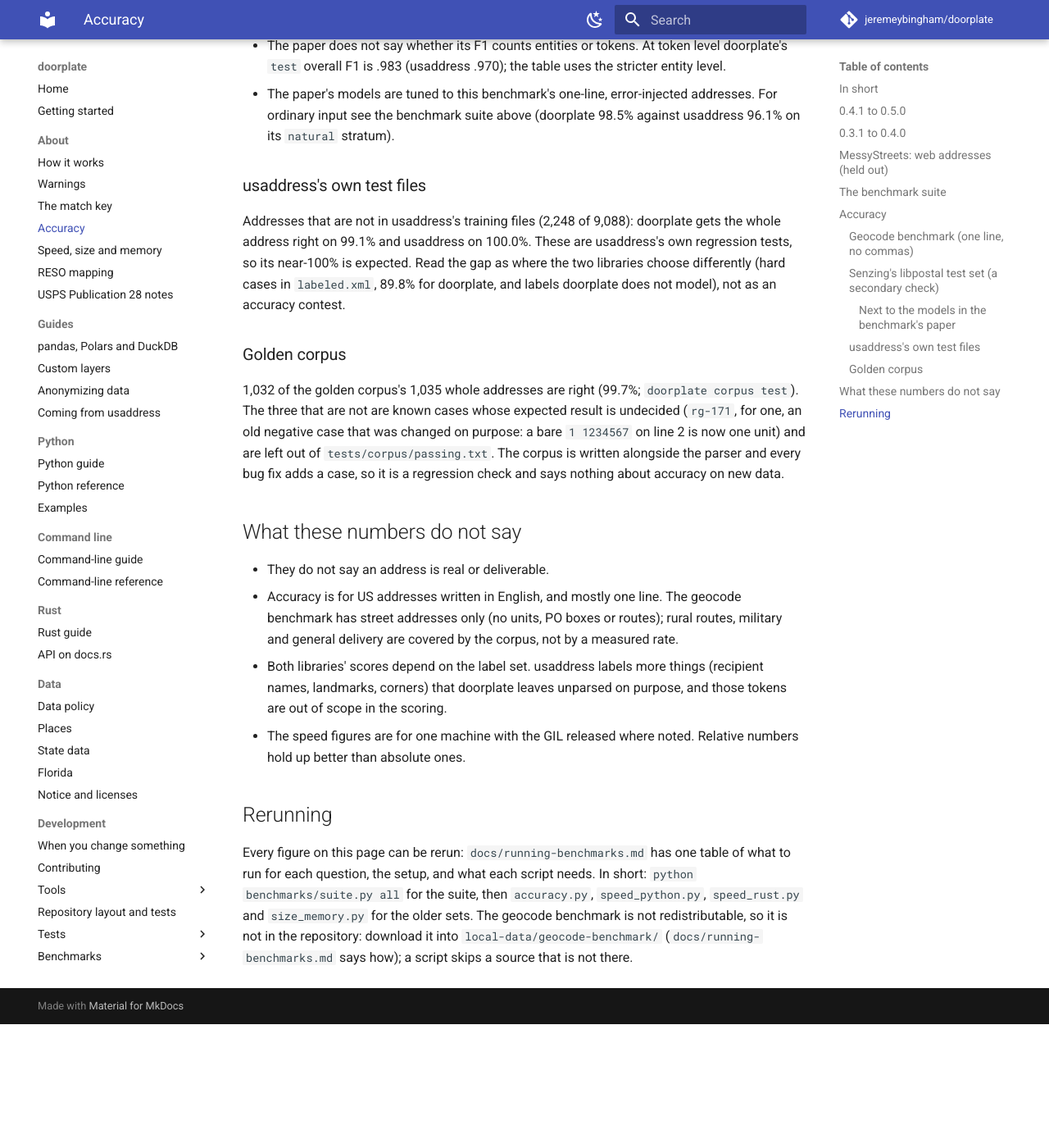
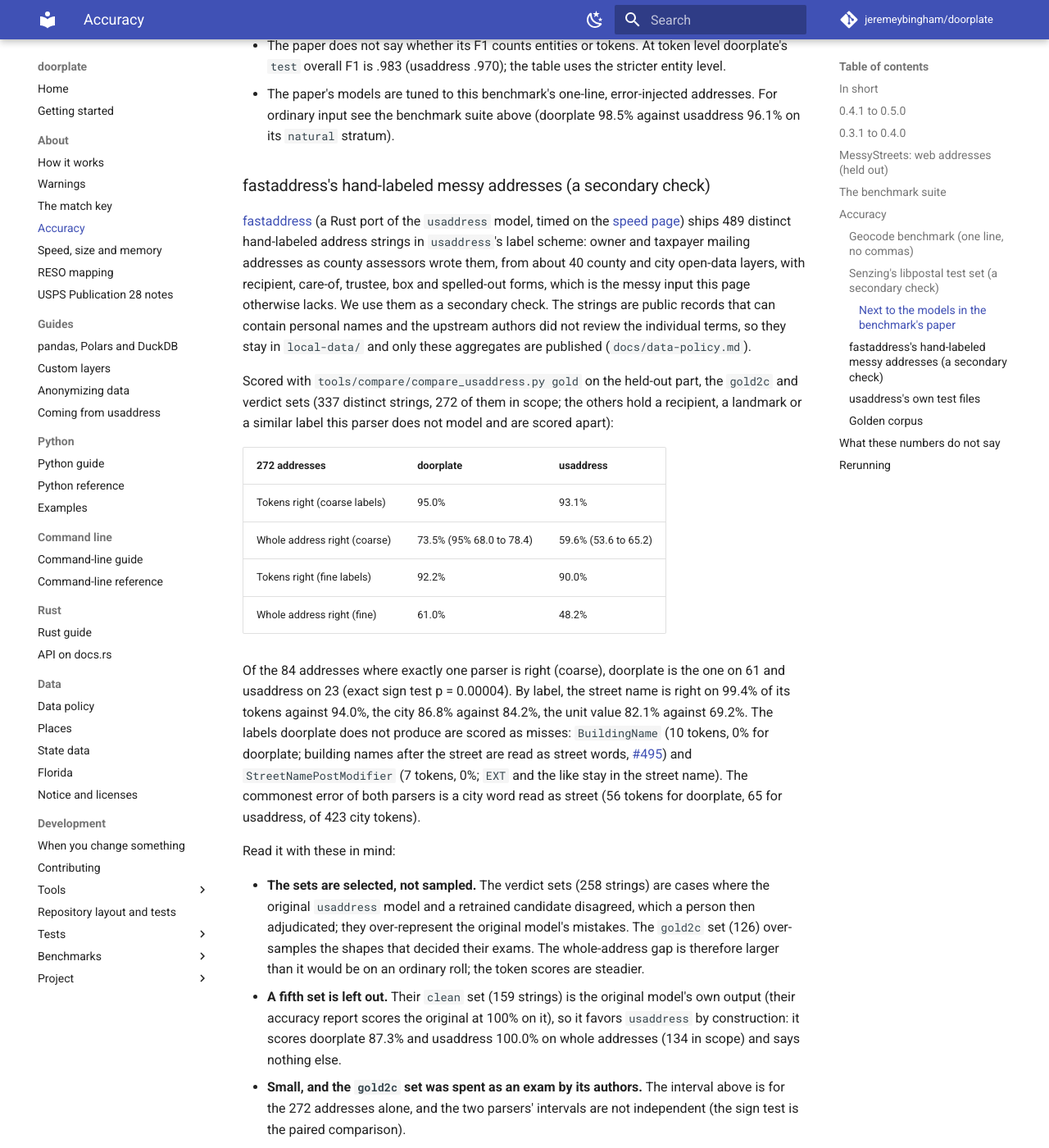
Before and after one commit to jeremeybingham/doorplate, an MkDocs documentation site: the page built from docs/benchmarks.md, in a window 1280 px wide and 1400 px high, scrolled down 11543 px. Shown: the whole window at 82% size. Built offline with MkDocs 1.6.1 and Material for MkDocs 9.7.7, drawn with Linux system fonts in a browser that asks for light colours; comment, search, counter and statistics services are not loaded; before the commit the page ends 12792 px from its top, so only the background shows below that; some of the changed text lies outside the part shown.

Commit message:
Benchmarks: a secondary check on fastaddress's hand-labeled messy addresses (#511)
Co-Authored-By: Claude Sonnet 5.5 <noreply@anthropic.com>

```diff
--- a/docs/benchmarks.md
+++ b/docs/benchmarks.md
@@ -342,6 +342,38 @@ The first five columns are the paper's Table 4. Read it with these in mind:
 - The paper does not say whether its F1 counts entities or tokens. At token level doorplate's `test` overall F1 is .983 (usaddress .970); the table uses the stricter entity level.
 - The paper's models are tuned to this benchmark's one-line, error-injected addresses. For ordinary input see the benchmark suite above (doorplate 98.5% against usaddress 96.1% on its `natural` stratum).
 
+### fastaddress's hand-labeled messy addresses (a secondary check)
+
+[fastaddress](https://github.com/vinvomero/fastaddress) (a Rust port of the `usaddress` model, timed on the [speed page](speed-and-size.md)) ships 489 distinct hand-labeled
+address strings in `usaddress`'s label scheme: owner and taxpayer mailing addresses as county assessors wrote them, from about 40 county and city open-data
+layers, with recipient, care-of, trustee, box and spelled-out forms, which is the messy input this page otherwise lacks. We use them as a secondary check.
+The strings are public records that can contain personal names and the upstream authors did not review the individual terms, so they stay in `local-data/` and only these aggregates
+are published (`docs/data-policy.md`).
+
+Scored with `tools/compare/compare_usaddress.py gold` on the held-out part, the `gold2c` and verdict sets (337 distinct strings, 272 of them in scope; the others hold a
+recipient, a landmark or a similar label this parser does not model and are scored apart):
+
+| 272 addresses | doorplate | usaddress |
+|---|---|---|
+| Tokens right (coarse labels) | 95.0% | 93.1% |
+| Whole address right (coarse) | 73.5% (95% 68.0 to 78.4) | 59.6% (53.6 to 65.2) |
+| Tokens right (fine labels) | 92.2% | 90.0% |
+| Whole address right (fine) | 61.0% | 48.2% |
+
+Of the 84 addresses where exactly one parser is right (coarse), doorplate is the one on 61 and usaddress on 23 (exact sign test p = 0.00004). By label, the street name is right on
+99.4% of its tokens against 94.0%, the city 86.8% against 84.2%, the unit value 82.1% against 69.2%. The labels doorplate does not produce are scored as misses: `BuildingName` (10 tokens, 0% for
+doorplate; building names after the street are read as street words, #495) and `StreetNamePostModifier` (7 tokens, 0%; `EXT` and the like stay in the street name). The commonest error of both parsers is a
+city word read as street (56 tokens for doorplate, 65 for usaddress, of 423 city tokens).
+
+Read it with these in mind:
+
+- **The sets are selected, not sampled.** The verdict sets (258 strings) are cases where the original `usaddress` model and a retrained candidate disagreed, which a person then adjudicated; they over-represent the
+  original model's mistakes. The `gold2c` set (126) over-samples the shapes that decided their exams. The whole-address gap is therefore larger than it would be on an ordinary roll; the token scores are steadier.
+- **A fifth set is left out.** Their `clean` set (159 strings) is the original model's own output (their accuracy report scores the original at 100% on it), so it favors `usaddress` by construction: it scores doorplate
+  87.3% and usaddress 100.0% on whole addresses (134 in scope) and says nothing else.
+- **Small, and the `gold2c` set was spent as an exam by its authors.** The interval above is for the 272 addresses alone, and the two parsers' intervals are not independent (the sign test is the paired comparison).
+- It was read once for this check and no rule was changed for it; treat any later score on it as optimistic. Not comparable to anything in the tables above: other labels, other selection.
+
 ### usaddress's own test files
 
 Addresses that are not in usaddress's training files (2,248 of 9,088): doorplate gets the whole address right on 99.1% and usaddress on 100.0%.
```
Also changed, not shown: CHANGELOG.md (+1 -0 lines), docs/data-policy.md (+1 -0 lines).
